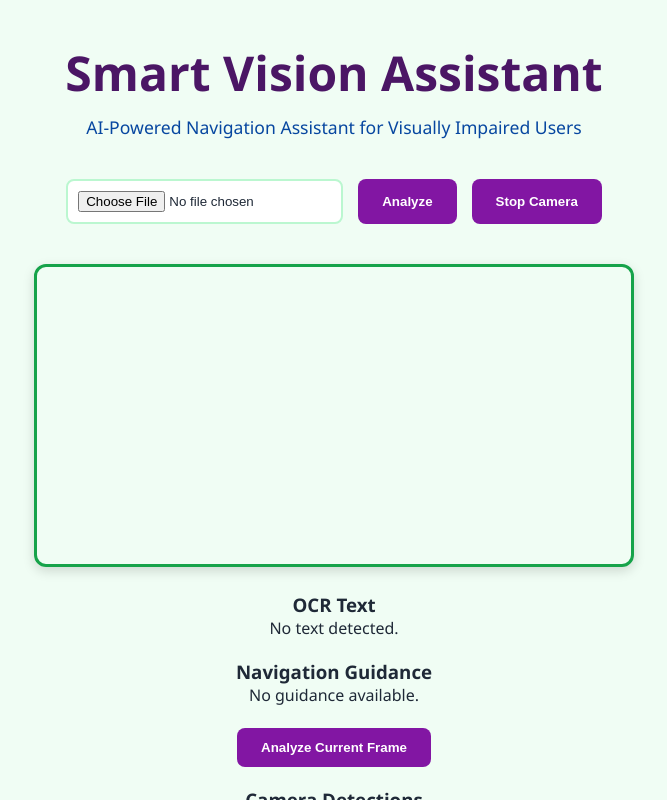
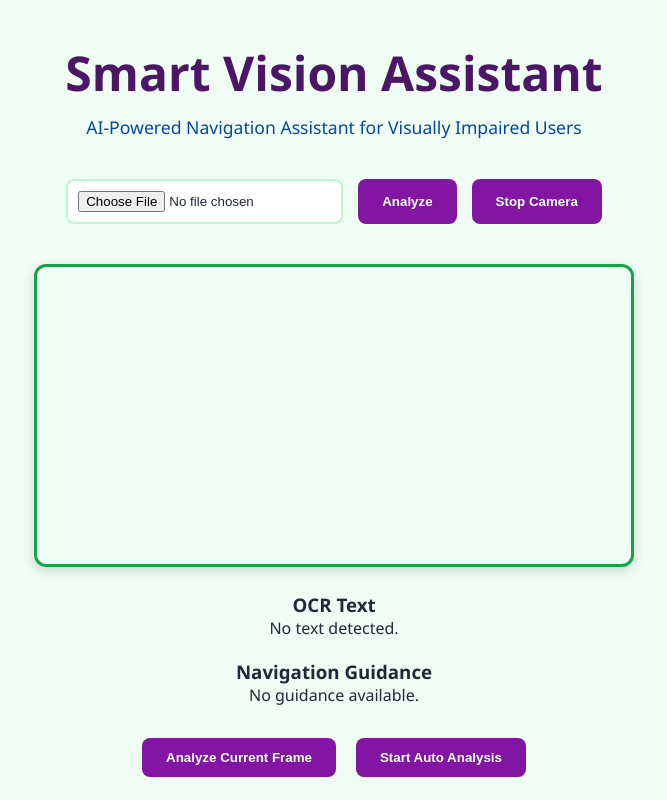
Before and after one commit to Soujana77/smart-vision-assistant, a React app in the folder frontend/: page / in a window 1280 px wide. Both pictures are taken after a click on the button "Start Camera". Shown: the top 800 px of the page, without its empty margins (306-973 px from the left). Built offline with nearby package versions, Linux system fonts and the light colour scheme; no server answers; the HTML template or start-up script is replaced by a standard one.

Commit message:
Add webcam analysis with object detection OCR and navigation

```diff
--- a/frontend/src/App.css
+++ b/frontend/src/App.css
@@ -157,3 +157,7 @@ button:disabled {
   border: 3px solid #16a34a;
   box-shadow: 0 4px 12px rgba(0,0,0,0.15);
 }
+
+.camera-container button {
+  margin: 10px;
+}
--- a/frontend/src/components/CameraFeed.jsx
+++ b/frontend/src/components/CameraFeed.jsx
@@ -14,6 +14,8 @@ function CameraFeed() {
   const [ocrText, setOcrText] = useState("");
 
 const [guidance, setGuidance] = useState("");
+
+const [autoAnalyze, setAutoAnalyze] = useState(false);
 
   useEffect(() => {
 
@@ -145,6 +147,36 @@ setGuidance(
     );
   };
 
+useEffect(() => {
+
+  let interval;
+
+  if (autoAnalyze) {
+
+    interval = setInterval(() => {
+
+      if (!loading) {
+
+        analyzeFrame();
+
+      }
+
+    }, 3000);
+
+  }
+
+  return () => {
+
+    if (interval) {
+
+      clearInterval(interval);
+
+    }
+
+  };
+
+}, [autoAnalyze, loading]);
+
   return (
 
     <div className="camera-container">
@@ -207,7 +239,21 @@ setGuidance(
             : "Analyze Current Frame"
         }
       </button>
+<button
+  onClick={() =>
+    setAutoAnalyze(
+      !autoAnalyze
+    )
+  }
+>
 
+  {
+    autoAnalyze
+      ? "Stop Auto Analysis"
+      : "Start Auto Analysis"
+  }
+
+</button>
       <div
         style={{
           marginTop: "20px"
```
